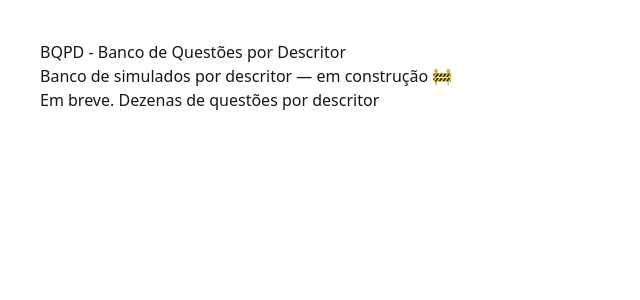
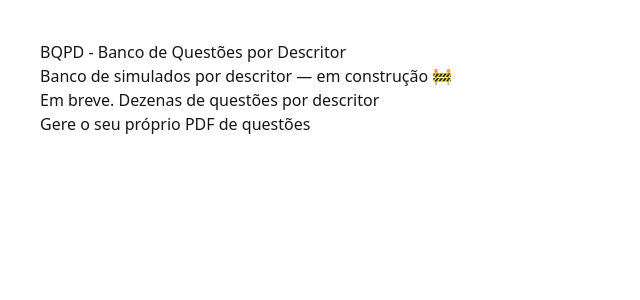
Before and after one commit to loycuras/bqpd, a Next.js app: page / in a window 1280 px wide. Shown: the top 300 px of the page, without its empty margins (0-640 px from the left). Built offline with nearby package versions, Linux system fonts and the light colour scheme.

Commit message:
Adição de informações

```diff
--- a/app/page.tsx
+++ b/app/page.tsx
@@ -4,6 +4,7 @@ export default function Home() {
          <h1>BQPD - Banco de Questões por Descritor</h1>
          <p>Banco de simulados por descritor — em construção 🚧</p>
          <p>Em breve. Dezenas de questões por descritor</p>
+         <p>Gere o seu próprio PDF de questões</p>
        </main>
      );
    }
```
